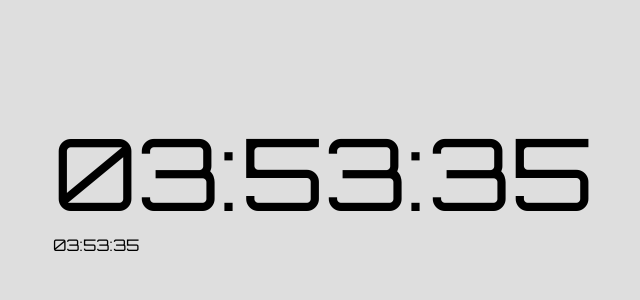
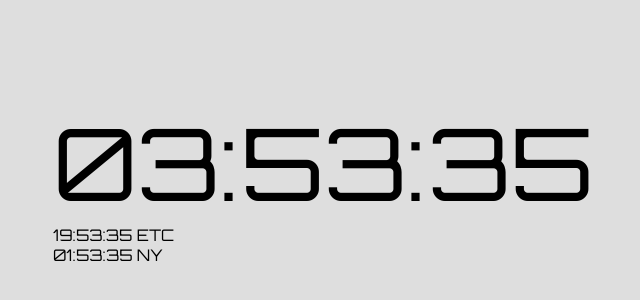
Before and after one commit to NadimRai/alarm-clock-menlo, a plain HTML site: page index.html in a window 1280 px wide. Shown: the part 218-518 px from the top of the page, without its empty margins (317-957 px from the left). Drawn offline with Linux system fonts and the light colour scheme.

Commit message:
Created clock constructor and display two clock with different timezone

```diff
--- a/index.html
+++ b/index.html
@@ -15,6 +15,9 @@
 		<div id="clock2">
 			00:00
 		</div>
+		<div id="clock3">
+			00:00
+		</div>
 	</div>
 
 </body>
--- a/scripts.js
+++ b/scripts.js
@@ -1,24 +1,34 @@
 function alarmClock(){
-	var clock = createClock('clock');
-	var clock2 = createClock('clock2')
+	var clock = new Clock('clock');
+	var clock2 = new Clock('clock2', -4800, "ETC")
+	var clock2 = new Clock('clock3', -3000, "NY")
+
+
+
 }
 
-function clockFormat(val){
+
+function Clock(id, offset,label){
+	offset = offset || 0;
+	label = label || '';
+	var d = new Date();
+	this.offset = (offset+d.getTimezoneOffset())*60*1000;
+	this.updateClock =  function(){
+		var date = new Date();
+			date = new Date(this.offset + date.getTime());
+		var clock = document.getElementById(id);
+		clock.innerHTML = this.clockFormat(date.getHours())+ ":" +
+						  this.clockFormat(date.getMinutes()) + ":" +
+						  this.clockFormat(date.getSeconds())+" "+ label;
+	};
+
+	this.clockFormat = function(val){
 	if(val<10) val = "0"+val;
 		return val;
-}
-
-function createClock(id){
-	var c = new Object();
-	c.updateClock =  function(){
-		var date = new Date();
-		var clock = document.getElementById(id);
-		clock.innerHTML = clockFormat(date.getHours())+ ":" + clockFormat(date.getMinutes()) + ":" + clockFormat(date.getSeconds());
 	};
-
-	setInterval(c.updateClock,1000);
-	c.updateClock();
-	return c;
+	var that = this;
+	setInterval(function(){that.updateClock();},1000);
+	this.updateClock();
 }
 
 
```
